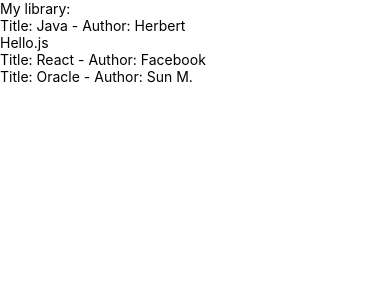
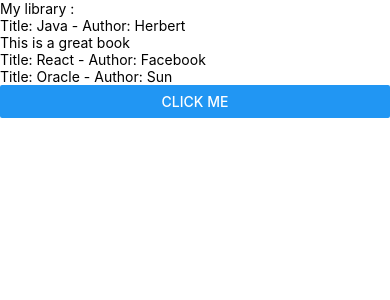
Before and after one commit to saif-mhr/Awesome, a React Native app: screen / in a window 390 px wide. Shown: the top 300 px of the page. Built offline with nearby package versions, Linux system fonts and the light colour scheme.

Commit message:
Add state and event handling.

```diff
--- a/App.js
+++ b/App.js
@@ -1,32 +1,59 @@
 import React, { Component } from "react";
+
 import {
   View,
-  Text
+  Text,
+  Button
 } from "react-native";
+
 import Book from "./Book";
-import Hello from "./Hello";
 
 export default class App extends Component {
+
+  state = {
+    books: [
+      { title: "Java", author: "Herbert" },
+      { title: "React", author: "Facebook" },
+      { title: "Oracle", author: "Sun" }
+    ],
+
+    otherValue: "other state value"
+  };
+
+  onChangeBookNameHandler = newTitle => {
+     this.setState({
+      books: [
+        { title: newTitle, author: "Khan" },
+        { title: "React", author: "Facebook" },
+        { title: "Oracle", author: "Sun" }
+      ]
+     });
+  };
+
   render() {
     return (
       <View>
-        <Text>My library:</Text>
+        <Text>My library :</Text>
+
         <Book
-           title = "Java"
-           author="Herbert">
-           {/* <Text>This is a great book</Text> */}
-           <Hello/>
+          title={this.state.books[0].title}
+          author={this.state.books[0].author}
+          click={() => this.onChangeBookNameHandler("jre")}
+          >
+          <Text>This is a great book</Text>
         </Book>
 
         <Book
-           title = "React"
-           author="Facebook"
+          title={this.state.books[1].title}
+          author={this.state.books[1].author}
         />
 
         <Book
-          title = "Oracle"
-          author="Sun M."
-       />
+          title={this.state.books[2].title}
+          author={this.state.books[2].author}
+        />
+
+        <Button title="Click me" onPress={this.onChangeBookNameHandler.bind(this, "Jdk 1.5")} />
       </View>
     );
   }
--- a/Book.js
+++ b/Book.js
@@ -7,7 +7,7 @@
 const Book = props => {
    return (
        <View>
-           <Text>
+           <Text onPress={props.click}>
               Title: {props.title} - Author: {props.author}
            </Text>
            {props.children}
```
